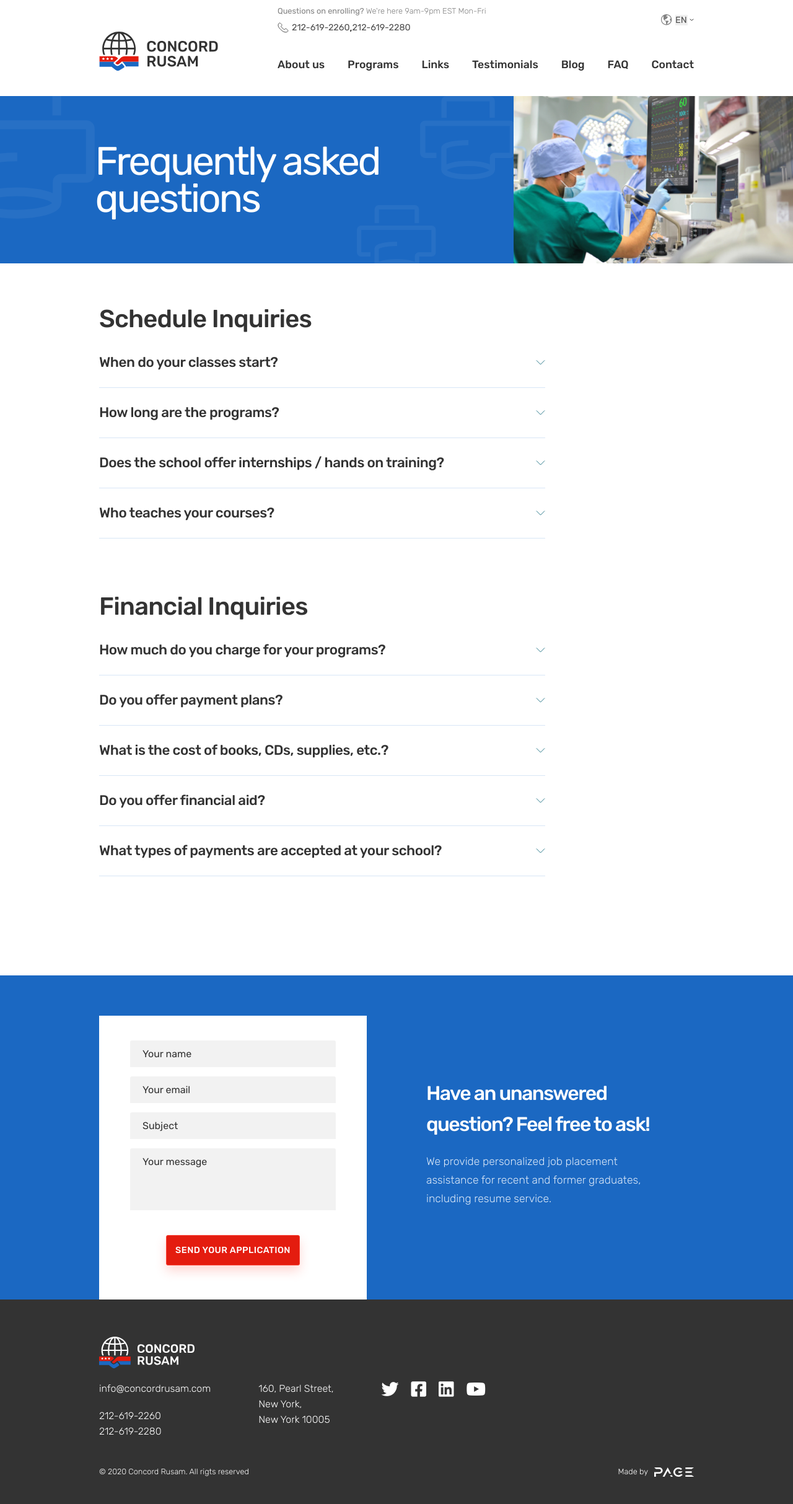
After one commit to LonelyBusinesswoman/Concord, a PHP site: page /faq.php in a window 1280 px wide. The commit adds this page. Shown: the whole page at 62% size. Run offline with PHP 8.4, Linux system fonts and the light colour scheme; some libraries are stand-ins or nearby versions.

Commit message:
faq page has been finished

```diff
--- a/css/adapt.css
+++ b/css/adapt.css
@@ -584,6 +584,9 @@ th {
   .contact-wrapper {
     width: 90%;
   }
+  .faq-tab .panel-heading, .faq-tab .panel-collapse, .faq-tab .panel-line {
+    width: 100%;
+  }
 }
 
 @media (max-width: 500px) {
@@ -752,4 +755,17 @@ th {
     font-size: 1.1rem;
     line-height: 35px;
   }
+  .faq-tab h3 {
+    font-size: 1.8rem;
+    line-height: 40px;
+  }
+  .faq-tab .panel-heading p {
+    font-size: 1.2rem;
+  }
+  .faq-tab .panel-heading img {
+    display: none;
+  }
+  .faq-tab .panel-collapse p {
+    font-size: 1rem;
+  }
 }
--- a/css/style.css
+++ b/css/style.css
@@ -1902,3 +1902,102 @@ footer {
   font-weight: 400;
   border-bottom: 1px solid #FB4539;
 }
+
+.faq {
+  background-color: #fff;
+  display: -webkit-box;
+  display: -ms-flexbox;
+  display: flex;
+  -webkit-box-pack: center;
+      -ms-flex-pack: center;
+          justify-content: center;
+  -webkit-box-align: center;
+      -ms-flex-align: center;
+          align-items: center;
+}
+
+.faq-wrapper {
+  display: -webkit-box;
+  display: -ms-flexbox;
+  display: flex;
+  -webkit-box-orient: vertical;
+  -webkit-box-direction: normal;
+      -ms-flex-direction: column;
+          flex-direction: column;
+  margin-bottom: 140px;
+}
+
+.faq-tab {
+  display: -webkit-box;
+  display: -ms-flexbox;
+  display: flex;
+  -webkit-box-orient: vertical;
+  -webkit-box-direction: normal;
+      -ms-flex-direction: column;
+          flex-direction: column;
+  width: 100%;
+  margin-top: 70px;
+}
+
+.faq-tab h3 {
+  font-weight: 500;
+  font-size: 2.5rem;
+  line-height: 40px;
+  letter-spacing: -0.02em;
+  color: #333333;
+  margin-bottom: 30px;
+}
+
+.faq-tab .panel-heading {
+  display: -webkit-box;
+  display: -ms-flexbox;
+  display: flex;
+  width: 75%;
+  -webkit-box-align: center;
+      -ms-flex-align: center;
+          align-items: center;
+  -webkit-box-pack: justify;
+      -ms-flex-pack: justify;
+          justify-content: space-between;
+  cursor: pointer;
+}
+
+.faq-tab .panel-heading p {
+  font-weight: 500;
+  font-size: 1.4rem;
+  line-height: 40px;
+  letter-spacing: -0.02em;
+  color: #333333;
+}
+
+.faq-tab .panel-heading img {
+  width: 15px;
+  -webkit-transition: all ease 0.3s;
+  transition: all ease 0.3s;
+}
+
+.faq-tab .panel-heading .active {
+  -webkit-transform: rotate(180deg);
+          transform: rotate(180deg);
+}
+
+.faq-tab .panel-collapse {
+  width: 75%;
+  display: none;
+  padding-top: 10px;
+}
+
+.faq-tab .panel-collapse p {
+  font-weight: 300;
+  font-size: 1.1rem;
+  line-height: 30px;
+  color: #4F4F4F;
+}
+
+.faq-tab .panel-line {
+  width: 75%;
+  height: 1px;
+  background: #D8E6F6;
+  margin-bottom: 20px;
+  margin-top: 20px;
+}
--- /dev/null
+++ b/faq.php
@@ -0,0 +1,132 @@
+<?php include 'components/header.php'; ?>
+<main>
+    <!-- page description -->
+    <section class="page-description blog-page">
+        <!-- decorative elements -->
+        <div class="back-icon icon-1"><img src="img/icons/icon-element.svg" alt="icon"></div>
+        <div class="back-icon icon-2"><img src="img/icons/icon-element.svg" alt="icon"></div>
+        <div class="back-icon icon-3"><img src="img/icons/icon-element.svg" alt="icon"></div>
+        <div class="page-name">
+            <h2>Frequently asked <br> questions</h2>
+        </div>
+        <div class="page-img">
+            <img src="img/faq-pic.jpg" alt="blog">
+        </div>
+    </section>
+    <!-- faq section -->
+    <section class="faq">
+        <div class="faq-wrapper container">
+
+            <div class="faq-tab">
+                <h3>Schedule Inquiries</h3>
+
+                <div class="faq-panel">
+                    <div class="panel-heading">
+                        <p>When do your classes start?</p>
+                        <img src="img/icons/tab-arrow.svg" alt="tab">
+                    </div>
+                    <div class="panel-collapse">
+                        <p>We understand that our students have families and work commitments, we try to accommodate the most anticipated situations, as a resultwe offer both weekday and weekend classes to fit the student’s needs. Class hours vary as well. While evening classes are offered in certain classes, you also have the ability to take other classes during the morning. In addition, Saturday classes are available for students that are unable to attend classes during the week. Please note that Saturday classes are double classes, which means you are in class for approximately 8 hours</p>
+                    </div>
+                    <div class="panel-line"></div>
+                </div>
+
+                <div class="faq-panel">
+                    <div class="panel-heading">
+                        <p>How long are the programs?</p>
+                        <img src="img/icons/tab-arrow.svg" alt="tab">
+                    </div>
+                    <div class="panel-collapse">
+                        <p>We understand that our students have families and work commitments, we try to accommodate the most anticipated situations, as a resultwe offer both weekday and weekend classes to fit the student’s needs. Class hours vary as well. While evening classes are offered in certain classes, you also have the ability to take other classes during the morning. In addition, Saturday classes are available for students that are unable to attend classes during the week. Please note that Saturday classes are double classes, which means you are in class for approximately 8 hours</p>
+                    </div>
+                    <div class="panel-line"></div>
+                </div>
+
+                <div class="faq-panel">
+                    <div class="panel-heading">
+                        <p>Does the school offer internships / hands on training?</p>
+                        <img src="img/icons/tab-arrow.svg" alt="tab">
+                    </div>
+                    <div class="panel-collapse">
+                        <p>We understand that our students have families and work commitments, we try to accommodate the most anticipated situations, as a resultwe offer both weekday and weekend classes to fit the student’s needs. Class hours vary as well. While evening classes are offered in certain classes, you also have the ability to take other classes during the morning. In addition, Saturday classes are available for students that are unable to attend classes during the week. Please note that Saturday classes are double classes, which means you are in class for approximately 8 hours</p>
+                    </div>
+                    <div class="panel-line"></div>
+                </div>
+
+                <div class="faq-panel">
+                    <div class="panel-heading">
+                        <p>Who teaches your courses?</p>
+                        <img src="img/icons/tab-arrow.svg" alt="tab">
+                    </div>
+                    <div class="panel-collapse">
+                        <p>We understand that our students have families and work commitments, we try to accommodate the most anticipated situations, as a resultwe offer both weekday and weekend classes to fit the student’s needs. Class hours vary as well. While evening classes are offered in certain classes, you also have the ability to take other classes during the morning. In addition, Saturday classes are available for students that are unable to attend classes during the week. Please note that Saturday classes are double classes, which means you are in class for approximately 8 hours</p>
+                    </div>
+                    <div class="panel-line"></div>
+                </div>
+
+            </div>
+            <div class="faq-tab">
+                <h3>Financial Inquiries</h3>
+
+                <div class="faq-panel">
+                    <div class="panel-heading">
+                        <p>How much do you charge for your programs?</p>
+                        <img src="img/icons/tab-arrow.svg" alt="tab">
+                    </div>
+                    <div class="panel-collapse">
+                        <p>We understand that our students have families and work commitments, we try to accommodate the most anticipated situations, as a resultwe offer both weekday and weekend classes to fit the student’s needs. Class hours vary as well. While evening classes are offered in certain classes, you also have the ability to take other classes during the morning. In addition, Saturday classes are available for students that are unable to attend classes during the week. Please note that Saturday classes are double classes, which means you are in class for approximately 8 hours</p>
+                    </div>
+                    <div class="panel-line"></div>
+                </div>
+
+                <div class="faq-panel">
+                    <div class="panel-heading">
+                        <p>Do you offer payment plans?</p>
+                        <img src="img/icons/tab-arrow.svg" alt="tab">
+                    </div>
+                    <div class="panel-collapse">
+                        <p>We understand that our students have families and work commitments, we try to accommodate the most anticipated situations, as a resultwe offer both weekday and weekend classes to fit the student’s needs. Class hours vary as well. While evening classes are offered in certain classes, you also have the ability to take other classes during the morning. In addition, Saturday classes are available for students that are unable to attend classes during the week. Please note that Saturday classes are double classes, which means you are in class for approximately 8 hours</p>
+                    </div>
+                    <div class="panel-line"></div>
+                </div>
+
+                <div class="faq-panel">
+                    <div class="panel-heading">
+                        <p>What is the cost of books, CDs, supplies, etc.?</p>
+                        <img src="img/icons/tab-arrow.svg" alt="tab">
+                    </div>
+                    <div class="panel-collapse">
+                        <p>We understand that our students have families and work commitments, we try to accommodate the most anticipated situations, as a resultwe offer both weekday and weekend classes to fit the student’s needs. Class hours vary as well. While evening classes are offered in certain classes, you also have the ability to take other classes during the morning. In addition, Saturday classes are available for students that are unable to attend classes during the week. Please note that Saturday classes are double classes, which means you are in class for approximately 8 hours</p>
+                    </div>
+                    <div class="panel-line"></div>
+                </div>
+
+                <div class="faq-panel">
+                    <div class="panel-heading">
+                        <p>Do you offer financial aid?</p>
+                        <img src="img/icons/tab-arrow.svg" alt="tab">
+                    </div>
+                    <div class="panel-collapse">
+                        <p>We understand that our students have families and work commitments, we try to accommodate the most anticipated situations, as a resultwe offer both weekday and weekend classes to fit the student’s needs. Class hours vary as well. While evening classes are offered in certain classes, you also have the ability to take other classes during the morning. In addition, Saturday classes are available for students that are unable to attend classes during the week. Please note that Saturday classes are double classes, which means you are in class for approximately 8 hours</p>
+                    </div>
+                    <div class="panel-line"></div>
+                </div>
+
+                <div class="faq-panel">
+                    <div class="panel-heading">
+                        <p>What types of payments are accepted at your school?</p>
+                        <img src="img/icons/tab-arrow.svg" alt="tab">
+                    </div>
+                    <div class="panel-collapse">
+                        <p>We understand that our students have families and work commitments, we try to accommodate the most anticipated situations, as a resultwe offer both weekday and weekend classes to fit the student’s needs. Class hours vary as well. While evening classes are offered in certain classes, you also have the ability to take other classes during the morning. In addition, Saturday classes are available for students that are unable to attend classes during the week. Please note that Saturday classes are double classes, which means you are in class for approximately 8 hours</p>
+                    </div>
+                    <div class="panel-line"></div>
+                </div>
+
+            </div>
+        </div>
+    </section>
+    <!-- form -->
+    <?php include 'components/form.php'; ?>
+</main>
+<?php include 'components/footer.php'; ?>
--- a/js/index.js
+++ b/js/index.js
@@ -85,4 +85,15 @@ $(document).ready(function() {
         $current.find('.position').animate({opacity: 1},400);
         $current.find('.description').animate({opacity: 1},400);
     });
+    // TABS
+    $('.panel-heading').click(function () {
+      $(this).toggleClass('in').next().slideToggle();
+      const arrow = $(this).find('img');
+      if (arrow.hasClass('active')){
+        arrow.removeClass('active')
+      } else {
+        arrow.addClass('active');
+      }
+    });
+
 })
--- a/scss/adapt.scss
+++ b/scss/adapt.scss
@@ -371,6 +371,12 @@ footer{
     .contact-wrapper{
         width: 90%;
     }
+    // FAQ PAGE
+    .faq-tab{
+        .panel-heading, .panel-collapse, .panel-line{
+            width: 100%;
+        }
+    }
 }
 @media (max-width: 500px){
     // SLIDER
@@ -572,4 +578,24 @@ footer{
             }
         }
     }
+     // FAQ PAGE
+     .faq-tab{
+        h3{
+            font-size: 1.8rem;
+            line-height: 40px;
+        }
+        .panel-heading{
+            p{
+                font-size: 1.2rem;
+            }
+            img{
+                display: none;
+            }
+        }
+        .panel-collapse {
+            p{
+                font-size: 1rem;
+            }
+        }
+    }
 }
--- a/scss/style.scss
+++ b/scss/style.scss
@@ -1083,3 +1083,68 @@ footer{
         }
     }
 }
+// FAQ PAGE
+.faq{
+    background-color: #fff;
+    display: flex;
+    justify-content: center;
+    align-items: center;
+}
+.faq-wrapper{
+    display: flex;
+    flex-direction: column;
+    margin-bottom: 140px;
+}
+.faq-tab{
+    display: flex;
+    flex-direction: column;
+    width: 100%;
+    margin-top: 70px;
+    h3{
+        font-weight: 500;
+        font-size: 2.5rem;
+        line-height: 40px;
+        letter-spacing: -0.02em;
+        color: $grey;
+        margin-bottom: 30px;
+    }
+    .panel-heading{
+        display: flex;
+        width: 75%;
+        align-items: center;
+        justify-content: space-between;
+        cursor:pointer;
+        p{
+            font-weight: 500;
+            font-size: 1.4rem;
+            line-height: 40px;
+            letter-spacing: -0.02em;
+            color: #333333;
+        }
+        img{
+            width: 15px;
+            transition: all ease 0.3s;
+        }
+        .active{
+            transform: rotate(180deg);
+        }
+    }
+    .panel-collapse {
+        width: 75%;
+        display: none;
+        padding-top: 10px;
+        p{
+            font-weight: 300;
+            font-size: 1.1rem;
+            line-height: 30px;
+            color: #4F4F4F;
+        }
+    }
+    .panel-line{
+        width: 75%;
+        height: 1px;
+        background: $lightWhite;
+        margin-bottom: 20px;
+        margin-top: 20px;
+    }
+}
```
Also changed, not shown: img/faq-pic.jpg (added), img/icons/tab-arrow.svg (added).
